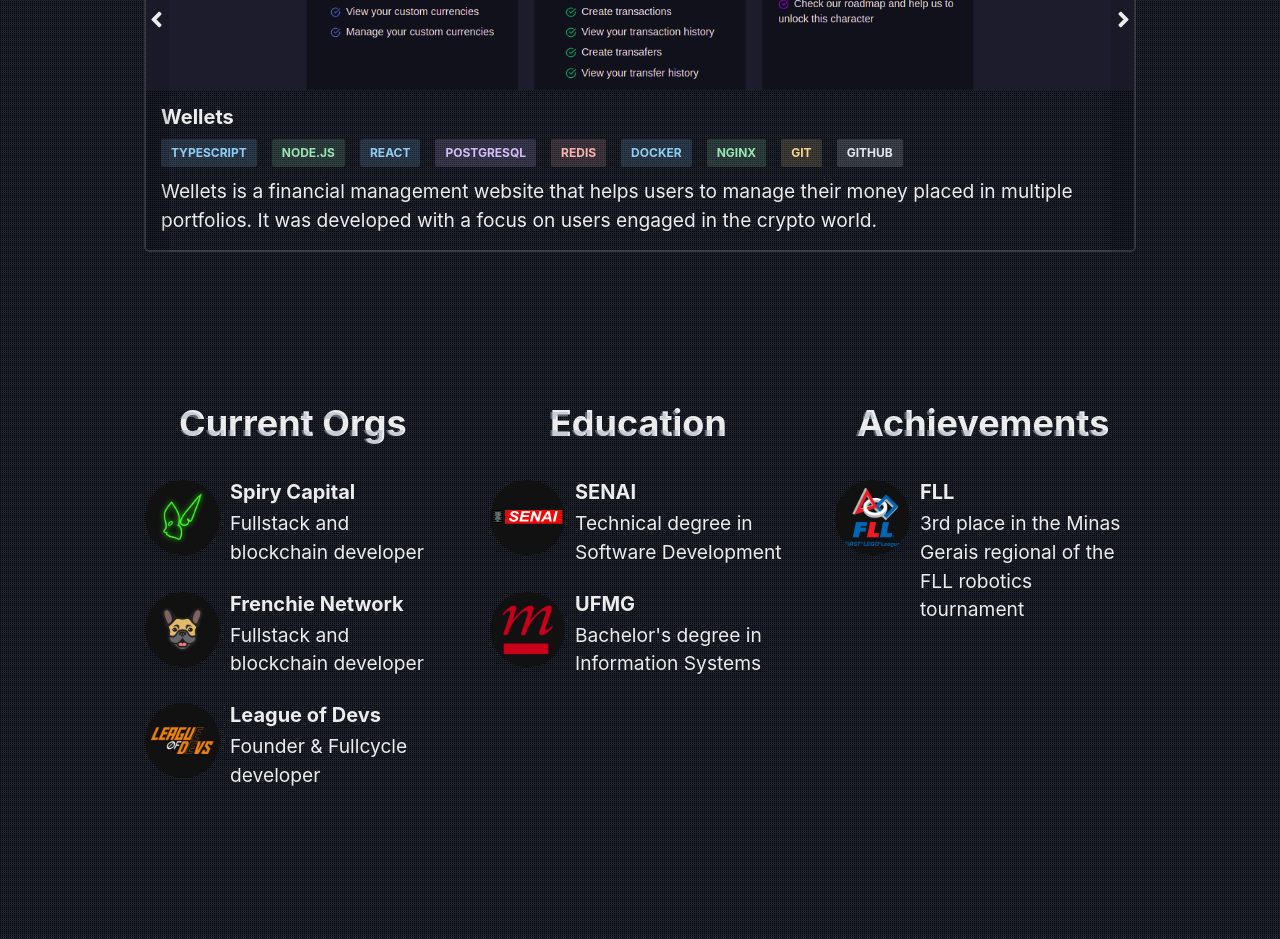
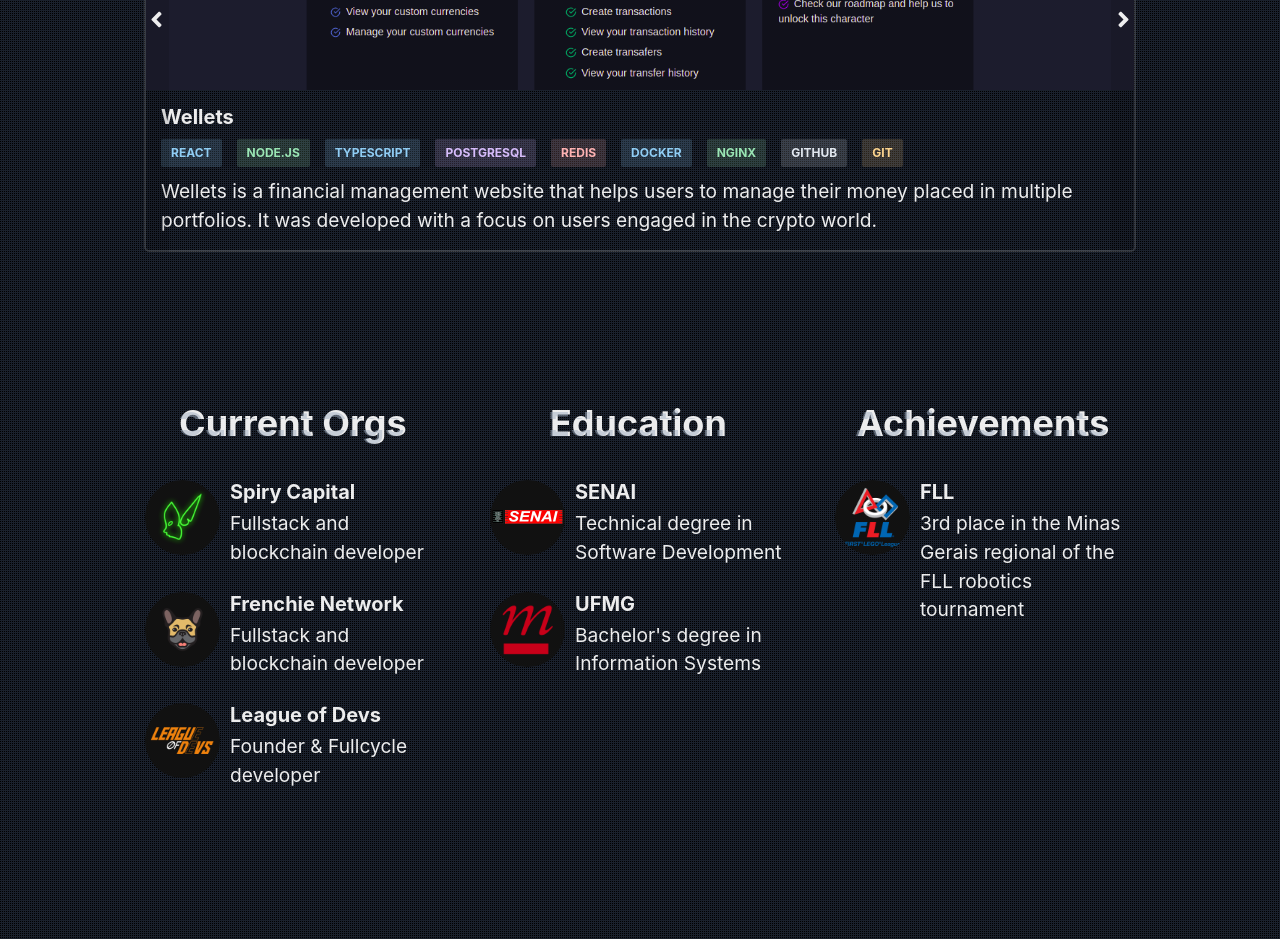
Before and after one commit to ondanieldev/portfolio, a Next.js app: page / in a window 1280 px wide. Shown: the part 1780-2719 px from the top of the page. Built offline with nearby package versions, Linux system fonts and the light colour scheme.

Commit message:
fix(projects): fix grammar and tags

```diff
--- a/src/components/Templates/Projects/index.tsx
+++ b/src/components/Templates/Projects/index.tsx
@@ -12,15 +12,15 @@ const Projects: React.FC = () => {
         title: 'Wellets',
         imageAlt: 'Wellets',
         techs: [
+          'react',
+          'node.js',
           'typescript',
-          'node.js',
-          'react',
           'postgresql',
           'redis',
           'docker',
           'nginx',
+          'github',
           'git',
-          'github',
         ],
         link: 'https://wellets.ondaniel.com.br/',
         image: '/images/wellets.png',
@@ -31,33 +31,34 @@ const Projects: React.FC = () => {
         title: 'Koinzaar',
         imageAlt: 'Koinzaar',
         techs: [
-          'typescript',
-          'node.js',
           'react',
           'next.js',
+          'node.js',
+          'typescript',
           'mysql',
           'mongo',
           'redis',
           'docker',
+          'github',
           'git',
-          'github',
         ],
         link: 'https://www.koinzaar.com/',
         image: '/images/koinzaar.png',
         description:
-          'Koinzaar a multi-cryptocurrency P2P Platform that enables users to buy and sell Cryptocurrencies using a wide range of payment methods offered by other users from their country or worldwide.',
+          'Koinzaar is a multi-cryptocurrency P2P Platform that enables users to buy and sell cryptocurrencies using a wide range of payment methods offered by other users from their country or worldwide.',
       },
       {
         title: 'Battlestation',
         imageAlt: 'Battlestation',
         techs: [
+          'react',
+          'node.js',
           'typescript',
-          'node.js',
-          'react',
           'postgresql',
+          'mongo',
           'docker',
+          'github',
           'git',
-          'github',
         ],
         link: 'https://dashboard.spiry.ro/',
         image: '/images/battlestation.png',
@@ -67,7 +68,7 @@ const Projects: React.FC = () => {
       {
         title: 'Frenchie',
         imageAlt: 'Frenchie',
-        techs: ['go', 'solidity', 'git', 'github'],
+        techs: ['solidity', 'go', 'github', 'git'],
         link: 'https://frenchie.tech/',
         image: '/images/frenchie.png',
         description:
@@ -76,15 +77,7 @@ const Projects: React.FC = () => {
       {
         title: 'Cowop',
         imageAlt: 'Cowop',
-        techs: [
-          'typescript',
-          'node.js',
-          'postgresql',
-          'docker',
-          'git',
-          'github',
-          'not relesead',
-        ],
+        techs: ['not relesead yet'],
         link: 'https://www.leagueofdevs.com.br/',
         image: '/images/cowop.png',
         description:
```
